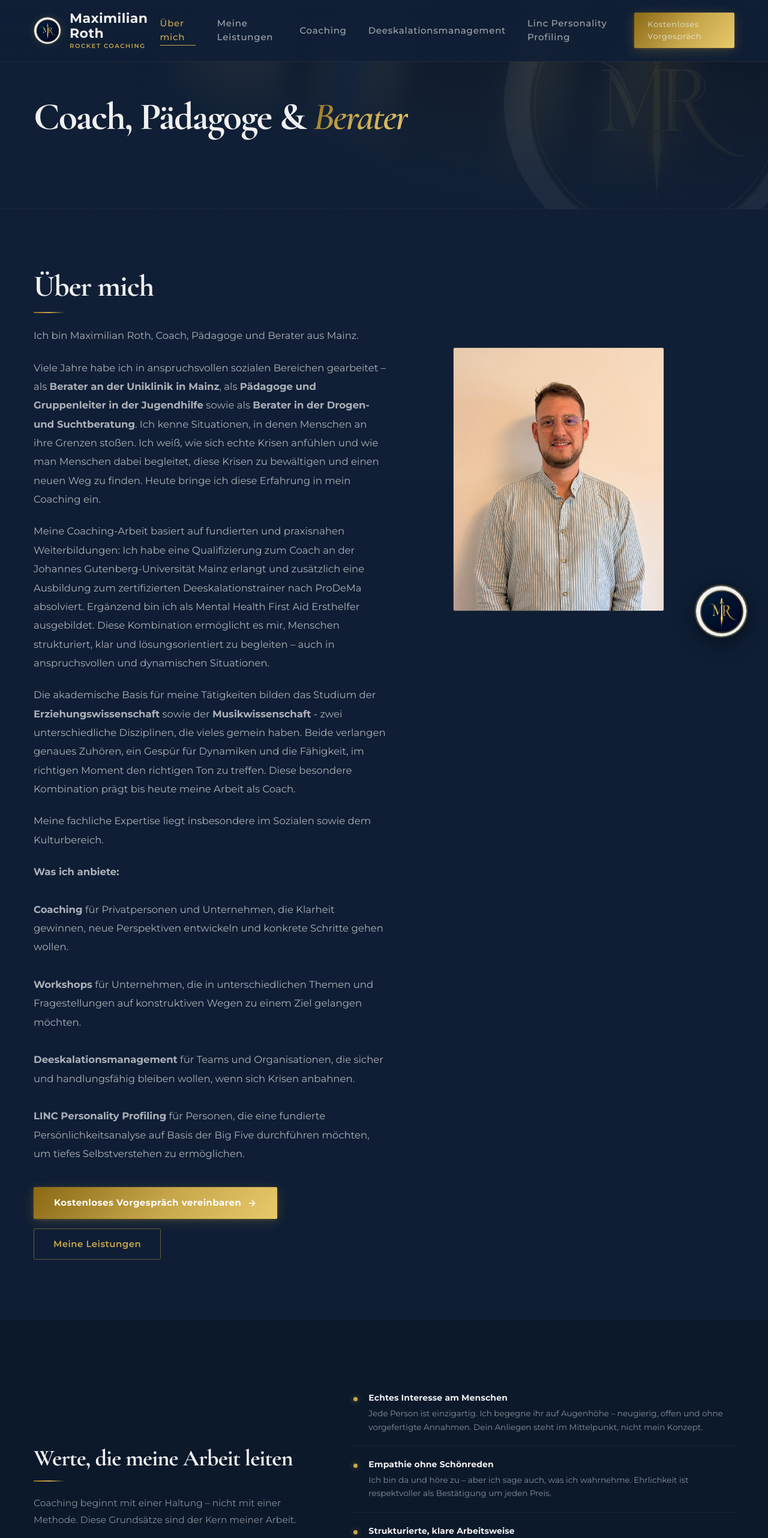
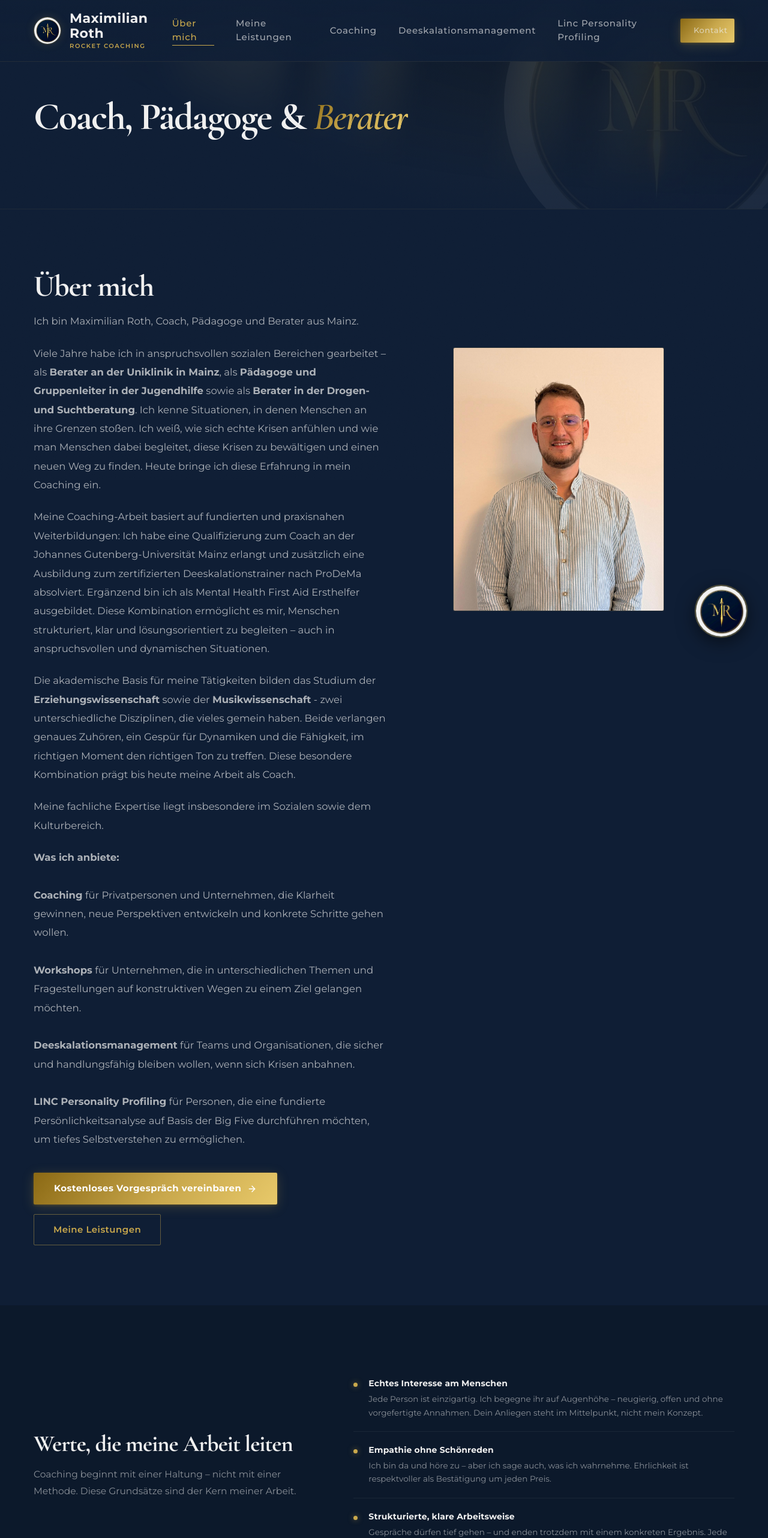
Before and after one commit to mrothgoesgh/rocket-coaching-website, a plain HTML site: page ueber-mich.html in a window 1280 px wide. Shown: the top 2564 px of the page at 60% size. Drawn offline with nearby package versions, Linux system fonts and the light colour scheme.

Commit message:
Remove gold rules, rename nav CTA to Kontakt, add phone to footer
- Remove all .gold-rule divs (decorative gold lines under headings) from all pages
- Nav button: rename 'Kostenloses Vorgespräch' → 'Kontakt' on all pages
- Footer: add phone number +49 176 55969340 to Kontakt section on all pages
- Impressum: logo-name font → Montserrat, remove eyebrow label

Co-Authored-By: Claude Sonnet 4.6 <noreply@anthropic.com>

```diff
--- a/ueber-mich.html
+++ b/ueber-mich.html
@@ -445,7 +445,7 @@
     <a href="ueber-mich.html" class="hide-mobile active">Über mich</a>    <a href="meine-leistungen.html" class="hide-mobile">Meine Leistungen</a>    <a href="coaching.html" class="hide-mobile">Coaching</a>
     <a href="deeskalationsmanagement.html" class="hide-mobile">Deeskalationsmanagement</a>
     <a href="linc-personality-profiling.html" class="hide-mobile">Linc Personality Profiling</a>
-    <a href="kontakt.html" class="btn-primary hide-mobile" style="font-size:13px; padding:10px 22px;">Kostenloses Vorgespräch</a>
+    <a href="kontakt.html" class="btn-primary hide-mobile" style="font-size:13px; padding:10px 22px;">Kontakt</a>
     <button class="hamburger" id="hamburger" aria-label="Menü öffnen"><span></span><span></span><span></span></button>
   </div>
 </nav>
@@ -457,7 +457,7 @@
   <a href="deeskalationsmanagement.html">Deeskalationsmanagement</a>
   <a href="linc-personality-profiling.html">LINC Personality Profiling</a>
   <a href="kontakt.html">Kontaktformular</a>
-  <a href="kontakt.html" class="btn-primary mobile-cta">Kostenloses Vorgespräch</a>
+  <a href="kontakt.html" class="btn-primary mobile-cta">Kontakt</a>
 </div>
 
 
@@ -494,7 +494,6 @@
       <!-- Text column -->
       <div>
         <h2 class="sh">Über mich</h2>
-        <div class="gold-rule"></div>
 
         <p style="font-size:16.5px;color:rgba(240,240,240,0.7);line-height:1.9;margin-bottom:22px;">
           Ich bin Maximilian Roth, Coach, Pädagoge und Berater aus Mainz.
@@ -553,7 +552,6 @@
 
       <div style="position:sticky;top:110px;">
         <h2 class="sh" style="font-size:clamp(28px,3vw,40px);">Werte, die meine Arbeit leiten</h2>
-        <div class="gold-rule"></div>
         <p style="font-size:15.5px;color:var(--muted);line-height:1.8;">
           Coaching beginnt mit einer Haltung – nicht mit einer Methode. Diese Grundsätze sind der Kern meiner Arbeit.
         </p>
@@ -617,7 +615,6 @@
 
     <div style="margin-bottom:60px;">
       <h2 class="sh">Mein Hintergrund</h2>
-      <div class="gold-rule"></div>
       <p style="font-size:17px;color:var(--muted);line-height:1.8;max-width:520px;">
         Wissenschaftliche Fundierung trifft auf praktische Erfahrung.
       </p>
@@ -740,6 +737,7 @@
         <div>
           <div style="font-size:11px;font-weight:600;letter-spacing:0.18em;text-transform:uppercase;color:var(--gold);margin-bottom:18px;">Kontakt</div>
           <a href="mailto:info@rocket-coaching.com" class="footer-link">info@rocket-coaching.com</a>
+          <a href="tel:+4917655969340" class="footer-link">+49 176 55969340</a>
           <a href="index.html" class="footer-link">rocket-coaching.com</a>
         </div>
       </div>
```
Also changed, not shown: coaching.html (+3 -4 lines), datenschutz.html (+0 -1 lines), deeskalationsmanagement.html (+3 -4 lines), impressum.html (+0 -1 lines), index.html (+3 -3 lines), kontakt.html (+3 -4 lines), linc-personality-profiling.html (+3 -4 lines), meine-leistungen.html (+3 -3 lines).
